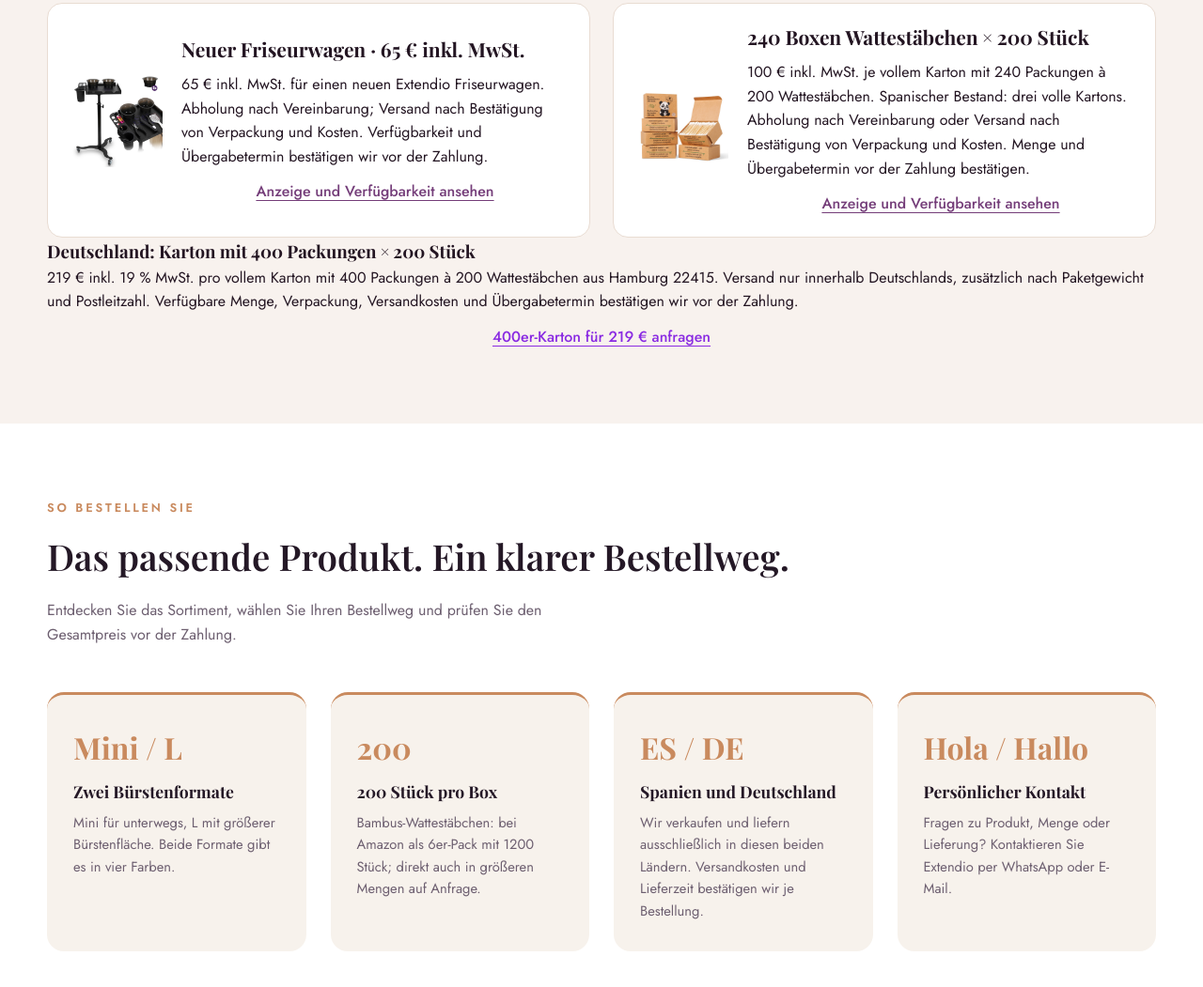
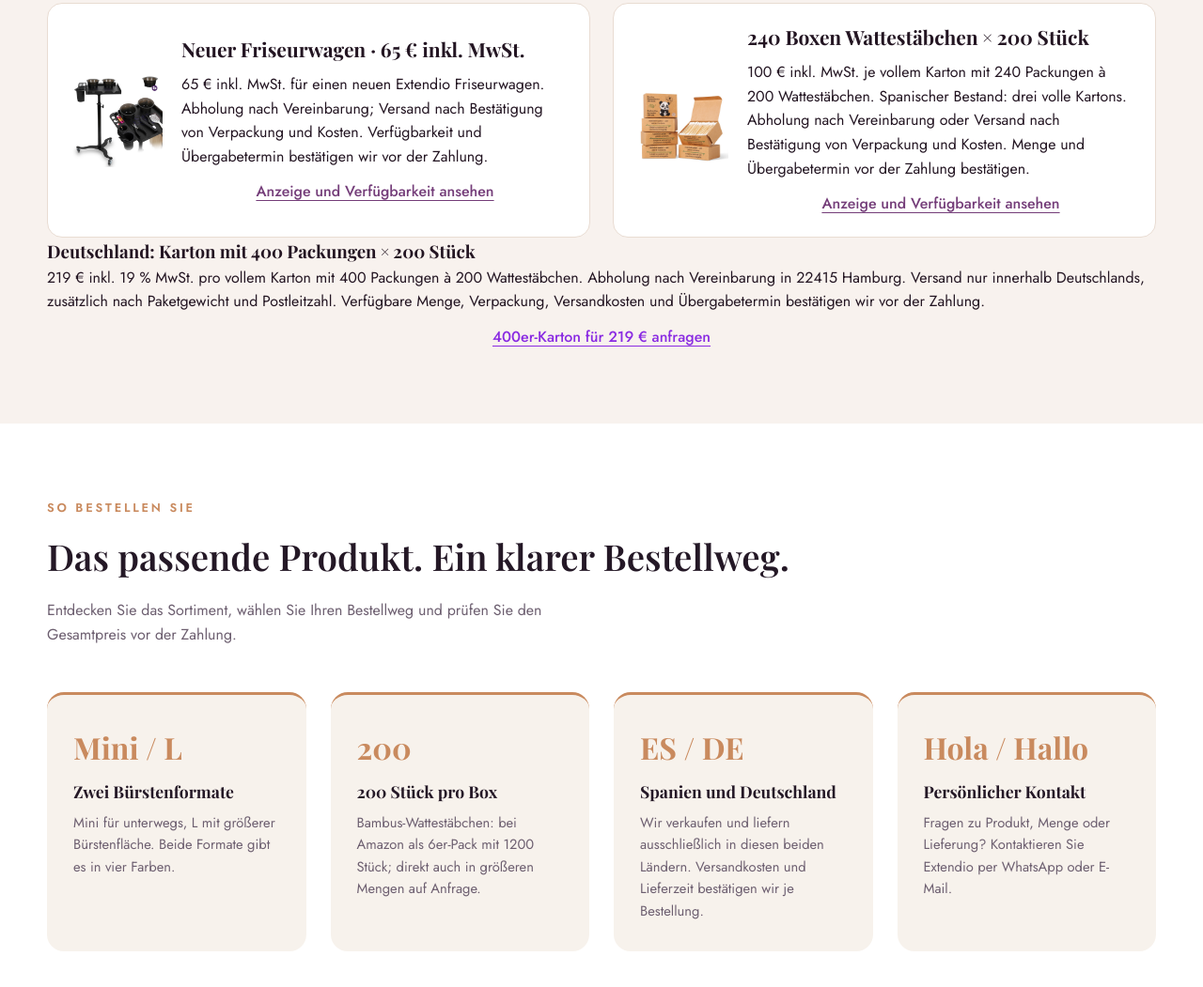
Before and after one commit to jurivaal/extendio-website-claude, a plain HTML site: page de/index.html in a window 1280 px wide. Shown: the part 3432-4483 px from the top of the page at 94% size. Drawn offline with Linux system fonts and the light colour scheme; files that its build step writes are made by us from their sources.

Commit message:
Show the existing Hamburg pickup option for full cartons

```diff
--- a/de/index.html
+++ b/de/index.html
@@ -490,7 +490,7 @@
 <section class="local-offers" id="stock-status"><div class="wrap"><p class="kicker">ES / DE</p><h2 data-i18n="direct_h">Direkt bei Extendio</h2><p class="section-lead" data-i18n="direct_p">Neue Friseurwagen und volle 240er-Kartons Wattestäbchen aus dem spanischen Bestand. Abholung nach Vereinbarung oder Versand nach Bestätigung von Verpackung und Kosten. Verfügbarkeit und Übergabetermin vor der Zahlung bestätigen.</p><div class="local-grid">
 <article class="local-card"><img src="assets/trolley.jpg" alt="Extendio trolley" loading="lazy"><div><h3 data-i18n="local_trolley">Neuer Friseurwagen · 65 € inkl. MwSt.</h3><p data-i18n="local_trolley_desc">65 € inkl. MwSt. für einen neuen Extendio Friseurwagen. Abholung nach Vereinbarung; Versand nach Bestätigung von Verpackung und Kosten. Verfügbarkeit und Übergabetermin bestätigen wir vor der Zahlung.</p><a class="guide-link" href="https://es.wallapop.com/item/carrito-peluqueria-profesional-extendio-nuevo-1298034405" target="_blank" rel="noopener" data-i18n="local_cta">Anzeige und Verfügbarkeit ansehen</a></div></article>
 <article class="local-card"><img src="assets/wattestaebchen.jpg" alt="Extendio cotton swab box" loading="lazy"><div><h3 data-i18n="local_swabs">240 Boxen Wattestäbchen × 200 Stück</h3><p data-i18n="local_swabs_desc">100 € inkl. MwSt. je vollem Karton mit 240 Packungen à 200 Wattestäbchen. Spanischer Bestand: drei volle Kartons. Abholung nach Vereinbarung oder Versand nach Bestätigung von Verpackung und Kosten. Menge und Übergabetermin vor der Zahlung bestätigen.</p><a class="guide-link" href="https://es.wallapop.com/item/caja-b2b-240200-bastoncillos-de-bambu-1298042053" target="_blank" rel="noopener" data-i18n="local_cta">Anzeige und Verfügbarkeit ansehen</a></div></article>
-</div><h3 data-i18n="swabs_de_heading">Deutschland: Karton mit 400 Packungen × 200 Stück</h3><p data-i18n="local_swabs_de">219 € inkl. 19 % MwSt. pro vollem Karton mit 400 Packungen à 200 Wattestäbchen aus Hamburg 22415. Versand nur innerhalb Deutschlands, zusätzlich nach Paketgewicht und Postleitzahl. Verfügbare Menge, Verpackung, Versandkosten und Übergabetermin bestätigen wir vor der Zahlung.</p><a class="guide-link" href="/de/#order-enquiry" data-order-preset="swabs-de" data-i18n="swabs_de_cta">400er-Karton für 219 € anfragen</a></div></section>
+</div><h3 data-i18n="swabs_de_heading">Deutschland: Karton mit 400 Packungen × 200 Stück</h3><p data-i18n="local_swabs_de">219 € inkl. 19 % MwSt. pro vollem Karton mit 400 Packungen à 200 Wattestäbchen. Abholung nach Vereinbarung in 22415 Hamburg. Versand nur innerhalb Deutschlands, zusätzlich nach Paketgewicht und Postleitzahl. Verfügbare Menge, Verpackung, Versandkosten und Übergabetermin bestätigen wir vor der Zahlung.</p><a class="guide-link" href="/de/#order-enquiry" data-order-preset="swabs-de" data-i18n="swabs_de_cta">400er-Karton für 219 € anfragen</a></div></section>
 <section class="facts">
   <div class="wrap">
     <p class="kicker" data-i18n="facts_kicker">So bestellen Sie</p>
@@ -725,7 +725,7 @@ const I18N = {
 de:{
   p_swabs_de:'Deutscher Bestand — volle Kartons à 400 Packungen × 200',
   order_unit_swabs_de:'volle Kartons à 400 Packungen mit je 200 Wattestäbchen',
-  local_swabs_de:'219 € inkl. 19 % MwSt. pro vollem Karton mit 400 Packungen à 200 Wattestäbchen aus Hamburg 22415. Versand nur innerhalb Deutschlands, zusätzlich nach Paketgewicht und Postleitzahl. Verfügbare Menge, Verpackung, Versandkosten und Übergabetermin bestätigen wir vor der Zahlung.',
+  local_swabs_de:'219 € inkl. 19 % MwSt. pro vollem Karton mit 400 Packungen à 200 Wattestäbchen. Abholung nach Vereinbarung in 22415 Hamburg. Versand nur innerhalb Deutschlands, zusätzlich nach Paketgewicht und Postleitzahl. Verfügbare Menge, Verpackung, Versandkosten und Übergabetermin bestätigen wir vor der Zahlung.',
   swabs_de_cta:'400er-Karton für 219 € anfragen',
   swabs_de_heading:'Deutschland: Karton mit 400 Packungen × 200 Stück',
   swabs_de_country:'Dieser deutsche Bestand ist nur für Lieferungen innerhalb Deutschlands vorgesehen. Bitte Deutschland als Lieferland wählen.',
@@ -850,7 +850,7 @@ de:{
 es:{
   p_swabs_de:'Existencias en Alemania — cajas completas de 400 envases × 200',
   order_unit_swabs_de:'cajas completas de 400 envases de 200 bastoncillos',
-  local_swabs_de:'219 € con IVA alemán del 19 % por caja completa de 400 envases de 200 bastoncillos, desde Hamburgo 22415. Envío solo dentro de Alemania, aparte según peso del paquete y código postal. Confirmamos cantidad disponible, embalaje, transporte y fecha de entrega antes del pago.',
+  local_swabs_de:'219 € con IVA alemán del 19 % por caja completa de 400 envases de 200 bastoncillos. Recogida con cita previa en Hamburgo (22415). Envío solo dentro de Alemania, aparte según peso del paquete y código postal. Confirmamos cantidad disponible, embalaje, transporte y fecha de entrega antes del pago.',
   swabs_de_cta:'Consultar caja de 400 envases por 219 €',
   swabs_de_heading:'Alemania: caja de 400 envases × 200 unidades',
   swabs_de_country:'Esta partida alemana solo se ofrece para entrega dentro de Alemania. Selecciona Alemania como país de entrega.',
@@ -975,7 +975,7 @@ es:{
 en:{
   p_swabs_de:'German stock — full cartons of 400 packs × 200',
   order_unit_swabs_de:'full cartons of 400 packs of 200 cotton swabs',
-  local_swabs_de:'€219 including 19% German VAT per full carton of 400 packs of 200 cotton swabs, from Hamburg 22415. Shipping within Germany only, charged separately by parcel weight and postcode. We confirm available quantity, packaging, shipping cost and handover date before payment.',
+  local_swabs_de:'€219 including 19% German VAT per full carton of 400 packs of 200 cotton swabs. Collection by arrangement in Hamburg (22415). Shipping within Germany only, charged separately by parcel weight and postcode. We confirm available quantity, packaging, shipping cost and handover date before payment.',
   swabs_de_cta:'Enquire about a 400-pack carton for €219',
   swabs_de_heading:'Germany: carton of 400 packs × 200 pieces',
   swabs_de_country:'This German stock is offered for delivery within Germany only. Please select Germany as the delivery country.',
```
Also changed, not shown: en/index.html (+4 -4 lines), es/index.html (+4 -4 lines), index.html (+4 -4 lines).
